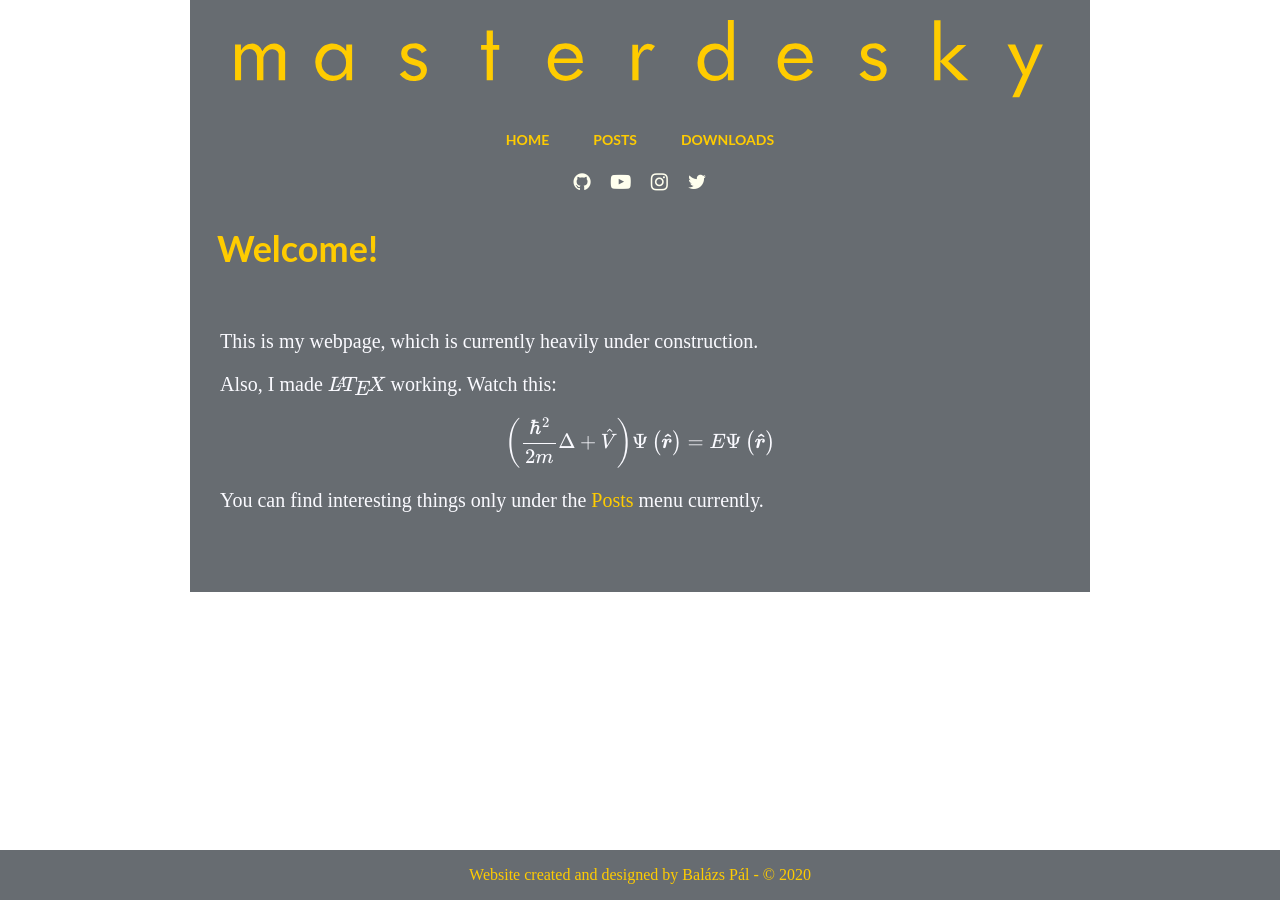
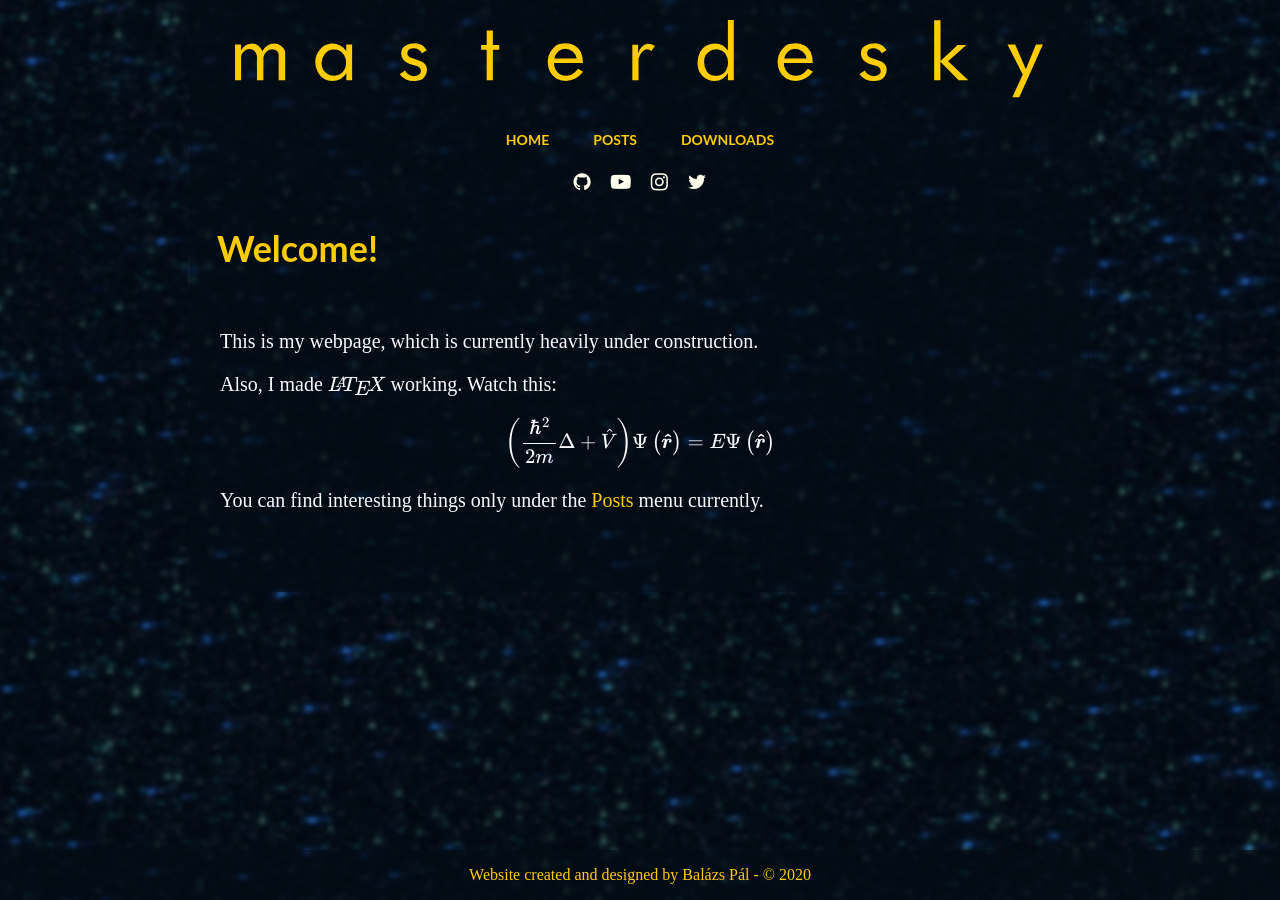
Before and after one commit to masterdesky/masterdesky.github.io, a Jekyll site: the page built from index.html, in a window 1280 px wide. Built offline with Jekyll 4.4.1, drawn with Linux system fonts in a browser that asks for light colours; some web fonts are replaced; formulas are drawn with MathJax 3.

Commit message:
updates with background and DSL report 2 post

```diff
--- a/_layouts/default.html
+++ b/_layouts/default.html
@@ -55,7 +55,7 @@
   </head>
   <body>
     <!-- Background image in div -->
-    <div class="main-content"></div>
+    <div class="body-bg"></div>
     <!-- Transparent wrapper rectangle -->
     <div id="page-wrapper">
       <!-- Clickable header image -->
```
